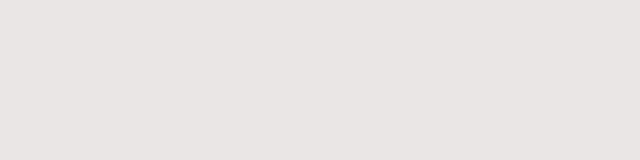
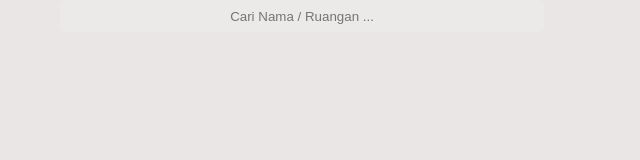
Before and after one commit to syahrilhanla/proyek-pl-restore, a React (Create React App) app in the folder client/: page /search-data in a window 1280 px wide. Shown: the top 160 px of the page, without its empty margins (0-640 px from the left). Built offline with nearby package versions, Linux system fonts and the light colour scheme; the HTML template or start-up script is replaced by a standard one.

Commit message:
SearchBar ditambahkan beserta fungsionalnya Sisa menampilkan hasil pencarian

```diff
--- a/client/src/App.js
+++ b/client/src/App.js
@@ -12,6 +12,7 @@ import { LoginPage } from "./components/pages/LoginPage";
 import { HomeWD2 } from "./components/pages/HomeWD2";
 import { Disposisi } from "./components/pages/Disposisi";
 import { DisplayPicture } from "./components/pages/DisplayPicture";
+import { SearchData } from "./components/SearchData";
 
 function App() {
 	return (
@@ -20,6 +21,7 @@ function App() {
 				<HashRouter>
 					<Switch>
 						<Route path='/' exact component={LoginPage} />
+						<Route path='/search-data' exact component={SearchData} />
 						<Route path='/mhs' exact component={HomeMHS} />
 						<Route path='/adm' exact component={HomeAdmin} />
 						<Route path='/wd-2' exact component={HomeWD2} />
--- a/client/src/components/Navbar.css
+++ b/client/src/components/Navbar.css
@@ -161,8 +161,8 @@
 		color: #1888ff;
 		transition: 250ms;
 	}
-
+	/*
 	button {
 		display: none;
-	}
+	} */
 }
--- a/client/src/components/Navbar.js
+++ b/client/src/components/Navbar.js
@@ -10,6 +10,7 @@ import { Dropdown } from "./Dropdown";
 import { GlobalContext } from "./globalState/GlobalState";
 import logo from "../assets/logo.png";
 import { socket } from "./socket";
+import { SearchData } from "./SearchData";
 
 export const Navbar = ({ user, invisible, setInvisible }) => {
 	const [click, setClick] = useState(false);
@@ -108,6 +109,13 @@ export const Navbar = ({ user, invisible, setInvisible }) => {
 					<i className={click ? "fas fa-times" : "fas fa-bars"} />
 				</div>
 
+				{user === "mhs" ? null : (
+					<li className='nav-item'>
+						<SearchData />
+					</li>
+				)}
+
+				{/* if user is 'mhs' then no notification bell is showed*/}
 				<ul className={click ? "nav-menu active" : "nav-menu"}>
 					{user === "mhs" ? null : (
 						<li className='nav-item' onClick={() => showNotification()}>
--- /dev/null
+++ b/client/src/components/SearchData.js
@@ -0,0 +1,62 @@
+import React, { useState, useContext, useEffect } from "react";
+import { GlobalContext } from "./globalState/GlobalState";
+import Alerts from "./Alerts";
+
+export const SearchData = () => {
+	const { getSearchData, searchData } = useContext(GlobalContext);
+	const [searchInput, setSearchInput] = useState("");
+	const [open, setOpen] = useState(false);
+	const [alertColor, setAlertColor] = useState("");
+	const [alertText, setAlertText] = useState("");
+
+	const showAlert = () => {
+		setAlertColor("error");
+		setAlertText(`Tidak Ditemukan!`);
+		setOpen(true);
+		setTimeout(() => {
+			setOpen(false);
+		}, 2000);
+	};
+
+	const handleSubmit = async (e) => {
+		e.preventDefault();
+	};
+
+	const onChange = async (e) => {
+		setSearchInput(e);
+		if (searchInput) {
+			await getSearchData(searchInput);
+			console.log(searchData);
+		}
+	};
+
+	console.log(searchInput);
+
+	useEffect(() => {
+		console.log(open);
+	}, [open]);
+
+	const inputSearchStyle = {
+		backgroundColor: "#ece9e9",
+		height: "30px",
+		minWidth: "60vh",
+		borderRadius: "6px",
+		border: "none",
+		marginLeft: "60px",
+	};
+
+	return (
+		<div>
+			<form onSubmit={handleSubmit}>
+				<input
+					type='text'
+					value={searchInput}
+					onChange={(e) => onChange(e.target.value.toUpperCase())}
+					style={inputSearchStyle}
+					placeholder='Cari Nama / Ruangan ...'
+				/>
+			</form>
+			<Alerts isOpen={open} alertColor={alertColor} alertText={alertText} />
+		</div>
+	);
+};
--- a/client/src/components/globalState/GlobalState.js
+++ b/client/src/components/globalState/GlobalState.js
@@ -58,6 +58,11 @@ const AppReducer = (state, action) => {
 				...state,
 				borrowingList: [...state.borrowingList, action.payload],
 			};
+		case "SEARCH_DATA":
+			return {
+				...state,
+				searchData: [action.payload],
+			};
 
 		default:
 			return state;
@@ -71,6 +76,7 @@ const initialState = {
 	childStates: [],
 	loggedIn: [],
 	pictures: [],
+	searchData: [],
 };
 
 export const GlobalContext = createContext(initialState);
@@ -338,6 +344,20 @@ export const GlobalProvider = ({ children }) => {
 		}
 	};
 
+	const getSearchData = async (searchData) => {
+		try {
+			const results = state.borrowingList.filter(
+				(list) => list.name === searchData
+			);
+			dispatch({
+				type: "SEARCH_DATA",
+				payload: results,
+			});
+		} catch (err) {
+			console.log(err);
+		}
+	};
+
 	return (
 		<GlobalContext.Provider
 			value={{
@@ -348,6 +368,7 @@ export const GlobalProvider = ({ children }) => {
 				loggedIn: state.loggedIn,
 				pictures: state.pictures,
 				anyUpdate,
+				searchData: state.searchData,
 				addNewBorrowing,
 				takeLoginInfo,
 				getBorrowingData,
@@ -358,6 +379,7 @@ export const GlobalProvider = ({ children }) => {
 				getLoginInfo,
 				getChildStates,
 				getPictures,
+				getSearchData,
 			}}
 		>
 			{children}
```
Also changed, not shown: 1 other file (tests, documents, lock files or other folders).
